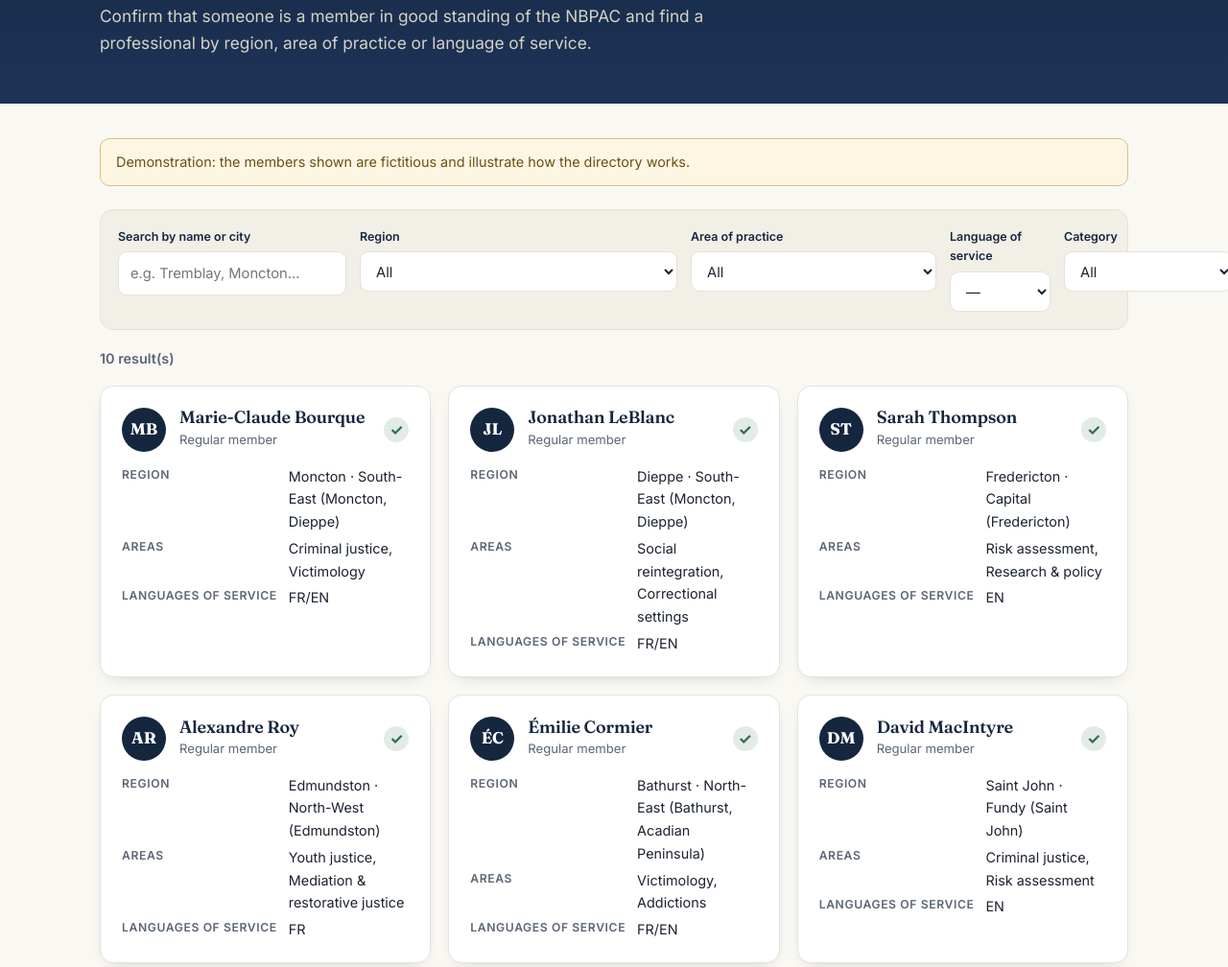
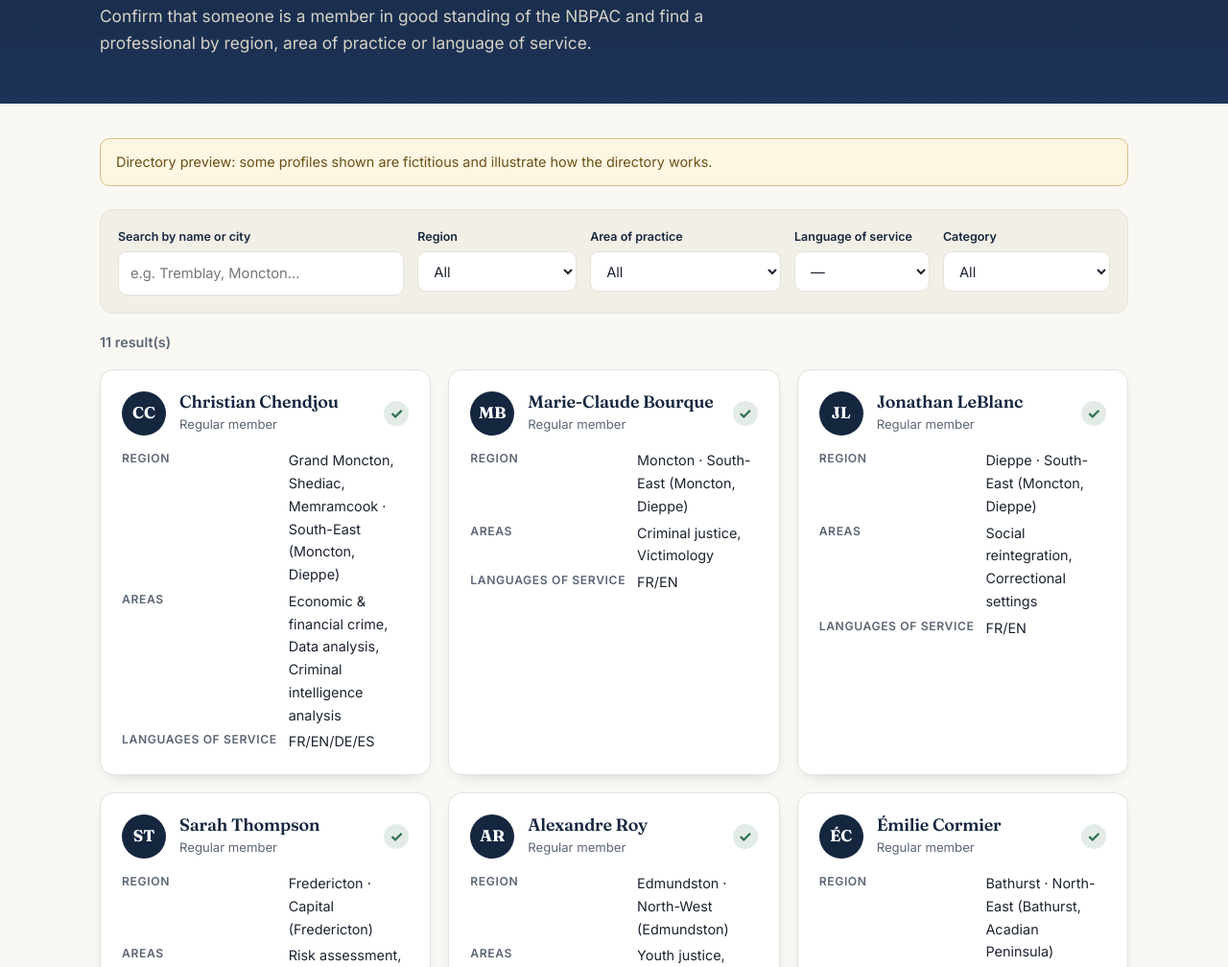
Before and after one commit to xtianchen04/apcnb-nbpac, a website: page trouver-criminologue.html in a window 1280 px wide. Shown: the part 252-1260 px from the top of the page at 96% size. Drawn offline with nearby package versions, Linux system fonts and the light colour scheme.

Commit message:
Bottin : correction largeur des filtres + inscription réelle
- Filtres du bottin : colonnes en minmax(0,…) et champs à largeur 100 %
  pour empêcher le menu « Catégorie » de déborder; « Région » réduite
- Ajout de trois domaines : criminalité économique et financière,
  analyse de données, analyse de renseignement criminel
- Inscription de Christian Chendjou (Grand Moncton, Shediac, Memramcook;
  FR/EN/DE/ES) et ajout de l'allemand et l'espagnol au filtre de langue
- Avertissement du bottin ajusté (certains profils fictifs)

Co-Authored-By: Claude Opus 4.8 <noreply@anthropic.com>

```diff
--- a/assets/css/styles.css
+++ b/assets/css/styles.css
@@ -244,11 +244,14 @@ img, svg { max-width: 100%; }
   padding: 12px 16px; color: #6b5012; font-size: .9rem; margin: 0 0 24px;
 }
 .dir-filters {
-  display: grid; grid-template-columns: 2fr 1fr 1fr 1fr 1fr; gap: 14px;
+  display: grid;
+  grid-template-columns: minmax(0,1.8fr) minmax(0,1fr) minmax(0,1.2fr) minmax(0,0.85fr) minmax(0,1.05fr);
+  gap: 14px;
   background: var(--paper-2); border: 1px solid var(--line); border-radius: var(--radius);
   padding: 18px; margin-bottom: 18px;
 }
-.dir-field { display: flex; flex-direction: column; }
+.dir-field { display: flex; flex-direction: column; min-width: 0; }
+.dir-field input, .dir-field select { width: 100%; max-width: 100%; box-sizing: border-box; }
 .dir-field label { font-size: .78rem; font-weight: 600; color: var(--navy); margin-bottom: 5px; }
 .dir-field input, .dir-field select {
   padding: 10px 12px; border: 1px solid var(--line); border-radius: 9px; font: inherit;
--- a/assets/js/directory.js
+++ b/assets/js/directory.js
@@ -25,7 +25,10 @@
     "evaluation":      { fr: "Évaluation du risque", en: "Risk assessment" },
     "dependances":     { fr: "Dépendances", en: "Addictions" },
     "recherche":       { fr: "Recherche et politiques", en: "Research & policy" },
-    "carceral":        { fr: "Milieu carcéral", en: "Correctional settings" }
+    "carceral":        { fr: "Milieu carcéral", en: "Correctional settings" },
+    "crime-financier": { fr: "Criminalité économique et financière", en: "Economic & financial crime" },
+    "analyse-donnees": { fr: "Analyse de données", en: "Data analysis" },
+    "renseignement":   { fr: "Analyse de renseignement criminel", en: "Criminal intelligence analysis" }
   };
 
   var CAT = {
@@ -35,6 +38,7 @@
 
   // Membres fictifs
   var MEMBERS = [
+    { first: "Christian", last: "Chendjou", city: "Grand Moncton, Shediac, Memramcook", region: "sud-est", cat: "regulier", langs: "FR/EN/DE/ES", areas: ["crime-financier", "analyse-donnees", "renseignement"] },
     { first: "Marie-Claude", last: "Bourque", city: "Moncton", region: "sud-est", cat: "regulier", langs: "FR/EN", areas: ["justice-penale", "victimologie"] },
     { first: "Jonathan", last: "LeBlanc", city: "Dieppe", region: "sud-est", cat: "regulier", langs: "FR/EN", areas: ["reinsertion", "carceral"] },
     { first: "Sarah", last: "Thompson", city: "Fredericton", region: "capitale", cat: "regulier", langs: "EN", areas: ["evaluation", "recherche"] },
--- a/assets/js/i18n.js
+++ b/assets/js/i18n.js
@@ -190,7 +190,7 @@ window.APCNB_TRANSLATIONS = {
     "dir.kicker": "Bottin des membres",
     "dir.title": "Trouver un·e criminologue",
     "dir.intro": "Vérifiez qu'une personne est membre en règle de l'APCNB et trouvez un·e professionnel·le selon la région, le domaine de pratique ou la langue de service.",
-    "dir.disclaimer": "Démonstration : les membres affichés sont fictifs et servent à illustrer le fonctionnement du bottin.",
+    "dir.disclaimer": "Aperçu du bottin : certains profils affichés sont fictifs et servent à illustrer le fonctionnement.",
     "dir.search": "Recherche par nom ou ville",
     "dir.searchPh": "Ex. : Tremblay, Moncton…",
     "dir.f.region": "Région",
@@ -391,7 +391,7 @@ window.APCNB_TRANSLATIONS = {
     "dir.kicker": "Member directory",
     "dir.title": "Find a criminologist",
     "dir.intro": "Confirm that someone is a member in good standing of the NBPAC and find a professional by region, area of practice or language of service.",
-    "dir.disclaimer": "Demonstration: the members shown are fictitious and illustrate how the directory works.",
+    "dir.disclaimer": "Directory preview: some profiles shown are fictitious and illustrate how the directory works.",
     "dir.search": "Search by name or city",
     "dir.searchPh": "e.g. Tremblay, Moncton…",
     "dir.f.region": "Region",
--- a/trouver-criminologue.html
+++ b/trouver-criminologue.html
@@ -48,6 +48,8 @@
               <option value="">—</option>
               <option value="FR">Français</option>
               <option value="EN">English</option>
+              <option value="DE">Allemand / German</option>
+              <option value="ES">Espagnol / Spanish</option>
             </select>
           </div>
           <div class="dir-field">
```
